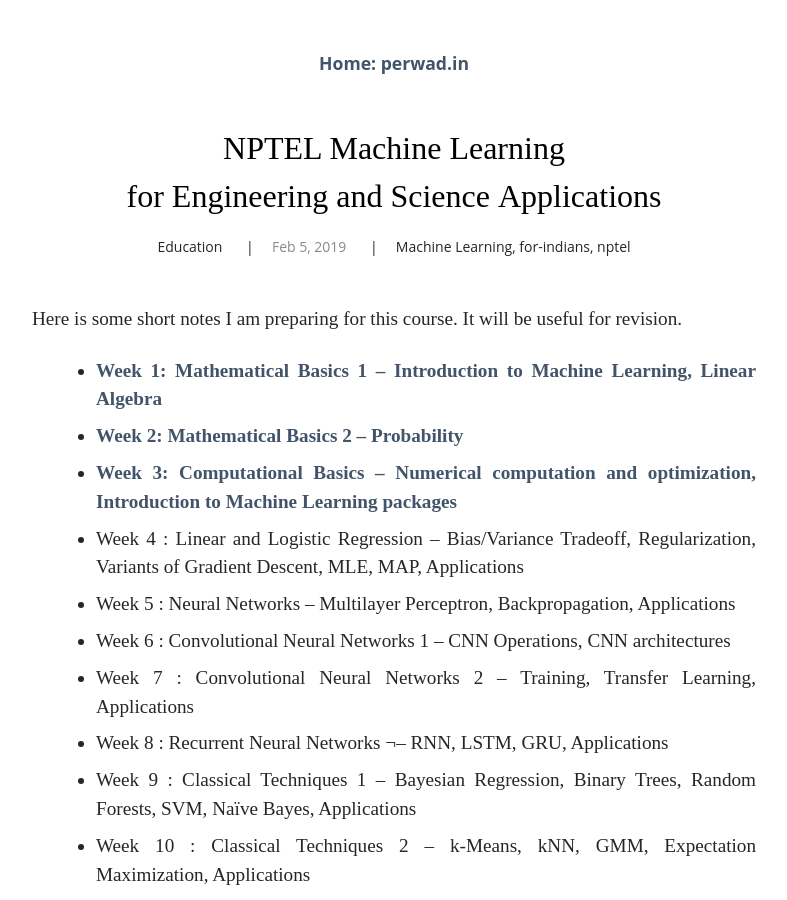
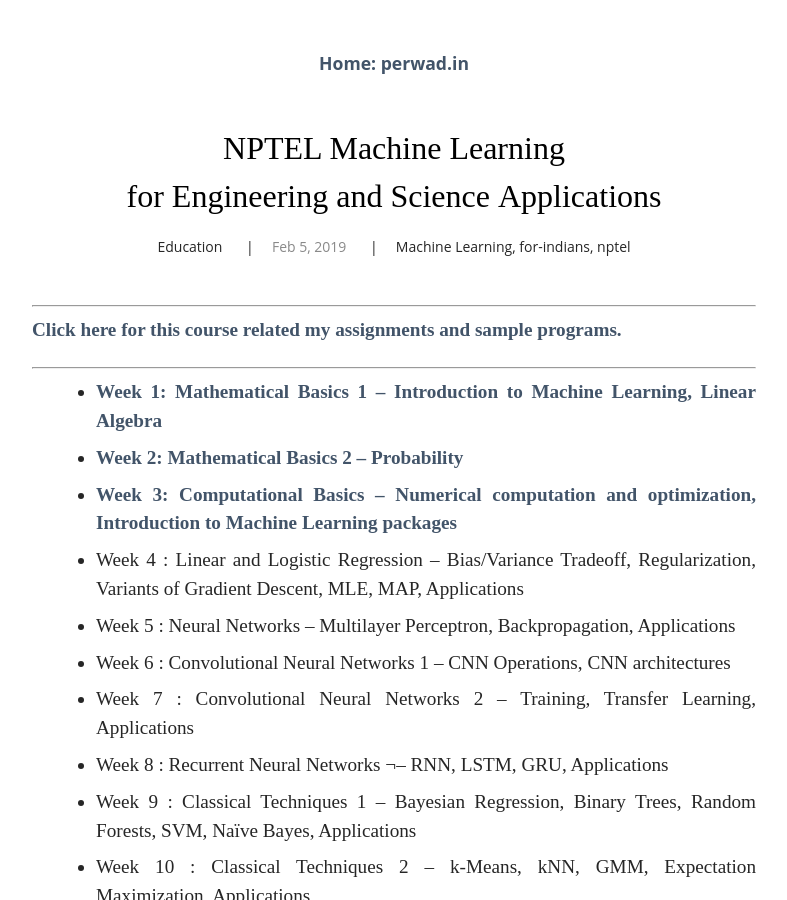
Before and after one commit to habeebperwad/blog, a Jekyll site: the page built from _posts/2019-02-05-nptel-MLESA.md, in a window 1280 px wide and 900 px high. Shown: the whole window, without its empty margins (246-1033 px from the left). Built offline with Jekyll 4.4.1, drawn with Linux system fonts in a browser that asks for light colours; comment, search, counter and statistics services are not loaded.

Commit message:
nptel notes

```diff
--- a/_posts/2019-02-05-nptel-MLESA.md
+++ b/_posts/2019-02-05-nptel-MLESA.md
@@ -14,7 +14,11 @@
 tags: [Machine Learning, for-indians, nptel]
 ---
 
-Here is some short notes I am preparing for this course. It will be useful for revision.
+---
+[**Click here for this course related my assignments and sample programs.**](https://github.com/habeebperwad/mlesa)
+
+---
+
 
 * [**Week 1**:  Mathematical Basics 1 – Introduction to Machine Learning, Linear Algebra](/nptel--mlesa--w01)
 * [**Week 2**:  Mathematical Basics 2 -- Probability](/nptel--mlesa--w02)
```
